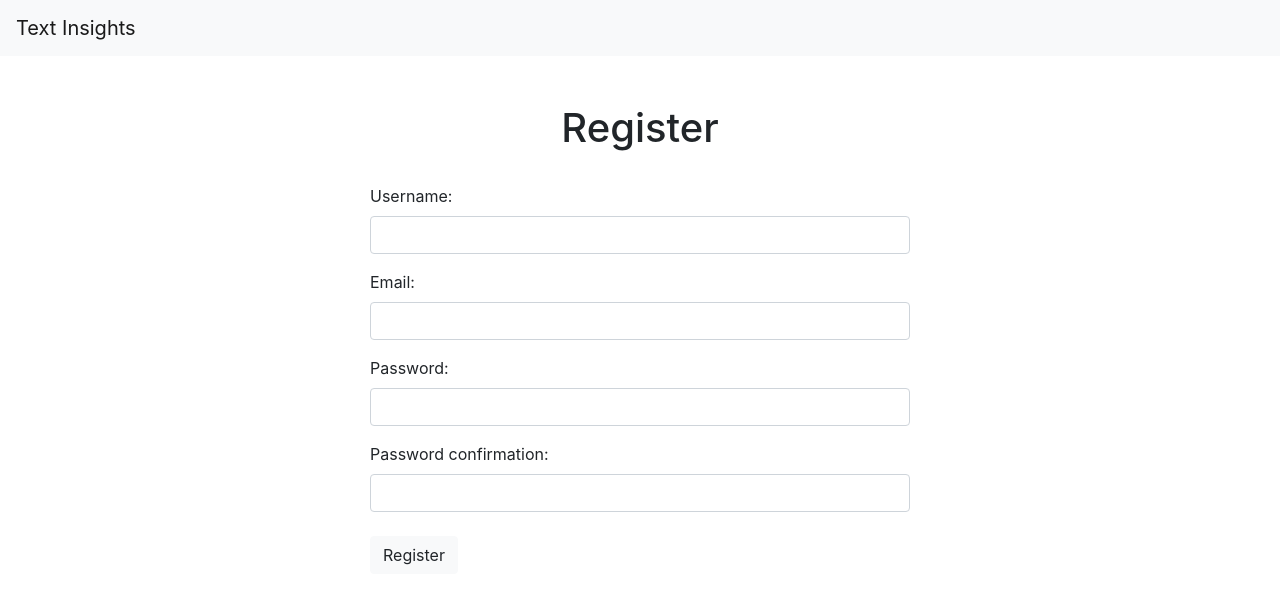
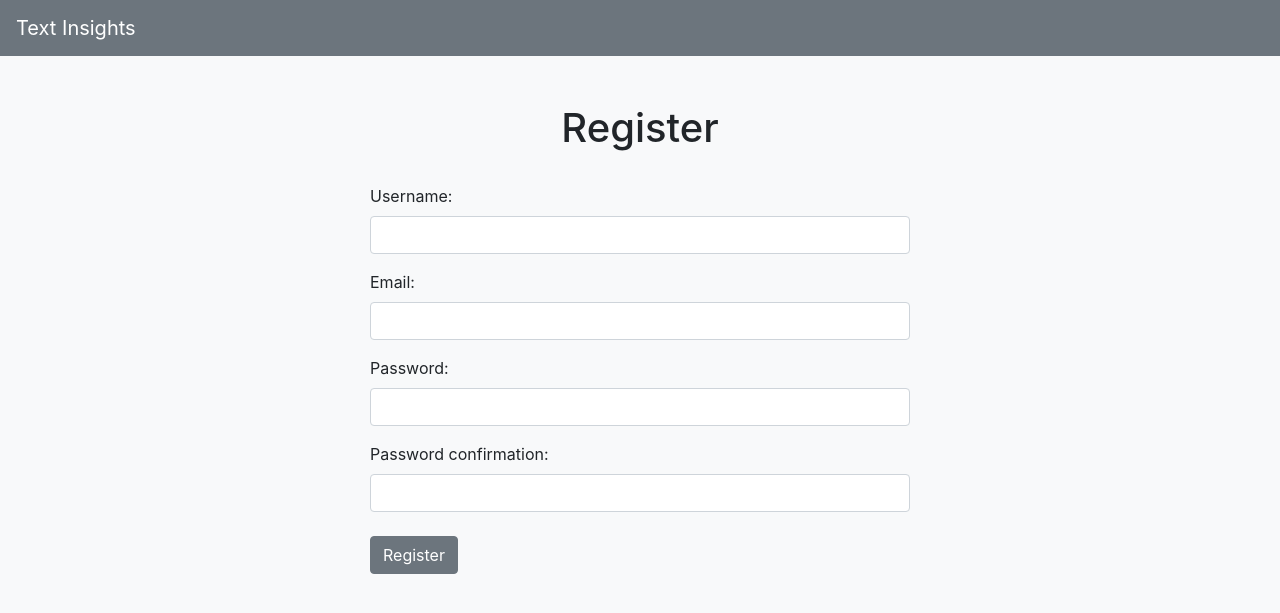
Before and after one commit to rosenmilev/BsWebScrapper, a Django app: page /accounts/register/ in a window 1280 px wide. Shown: the top 613 px of the page. Run offline with Django 4.2, Linux system fonts and the light colour scheme; some libraries are stand-ins or nearby versions.

Commit message:
Design changes

```diff
--- a/templates/base.html
+++ b/templates/base.html
@@ -15,10 +15,10 @@
         }
     </style>
 </head>
-<body>
+<body class="bg-light">
 
-<nav class="navbar navbar-expand-lg navbar-light bg-light text-center">
-    <a class="navbar-brand" href="{% url 'index' %}">Text Insights</a>
+<nav class="navbar navbar-expand-lg navbar-light bg-secondary text-center">
+    <a class="navbar-brand text-white" href="{% url 'index' %}">Text Insights</a>
     {% block navbar %}
 
 
--- a/templates/index.html
+++ b/templates/index.html
@@ -37,7 +37,7 @@
         <form method="post">
             {% csrf_token %}
             {{ form|crispy }}
-            <button class="btn btn-light" type="submit">Scrape!</button>
+            <button class="btn btn-secondary" type="submit">Scrape!</button>
         </form>
     </div>
 
--- a/templates/registration/login.html
+++ b/templates/registration/login.html
@@ -36,7 +36,7 @@
                                 {{ error|escape }}
                             </p>
                         {% endfor %} {% endif %}
-                        <button type="submit" class="btn btn-light">Login</button>
+                        <button type="submit" class="btn btn-secondary">Login</button>
                     </form>
                     <p>Don`t have an account? <span><a href="{% url 'register' %}"
                                                        class="skip-to-content-link">Register</a></span></p>
--- a/templates/registration/register.html
+++ b/templates/registration/register.html
@@ -26,7 +26,7 @@
                                 {{ error|escape }}
                             </p>
                         {% endfor %} {% endif %} {% endfor %}
-                        <button type="submit" class="btn btn-light mt-2">Register</button>
+                        <button type="submit" class="btn btn-secondary mt-2">Register</button>
                     </form>
                 </div>
             </div>
--- a/templates/result.html
+++ b/templates/result.html
@@ -37,7 +37,7 @@
         <h3 class="font-weight-light">Results:</h3>
         <textarea class="form-control col-md-6 offset-md-3 mt-3" id="result" rows="5" readonly
                   style="width: 80%; height: 300px;">{{ results }}</textarea>
-        <a href="{% url 'index' %}" class="btn btn-light" style="margin-bottom: 10px">New search</a>
+        <a href="{% url 'index' %}" class="btn btn-secondary" style="margin-bottom: 10px">New search</a>
     </div>
 {% endif %}
 </div>
```
Also changed, not shown: db.sqlite3.
